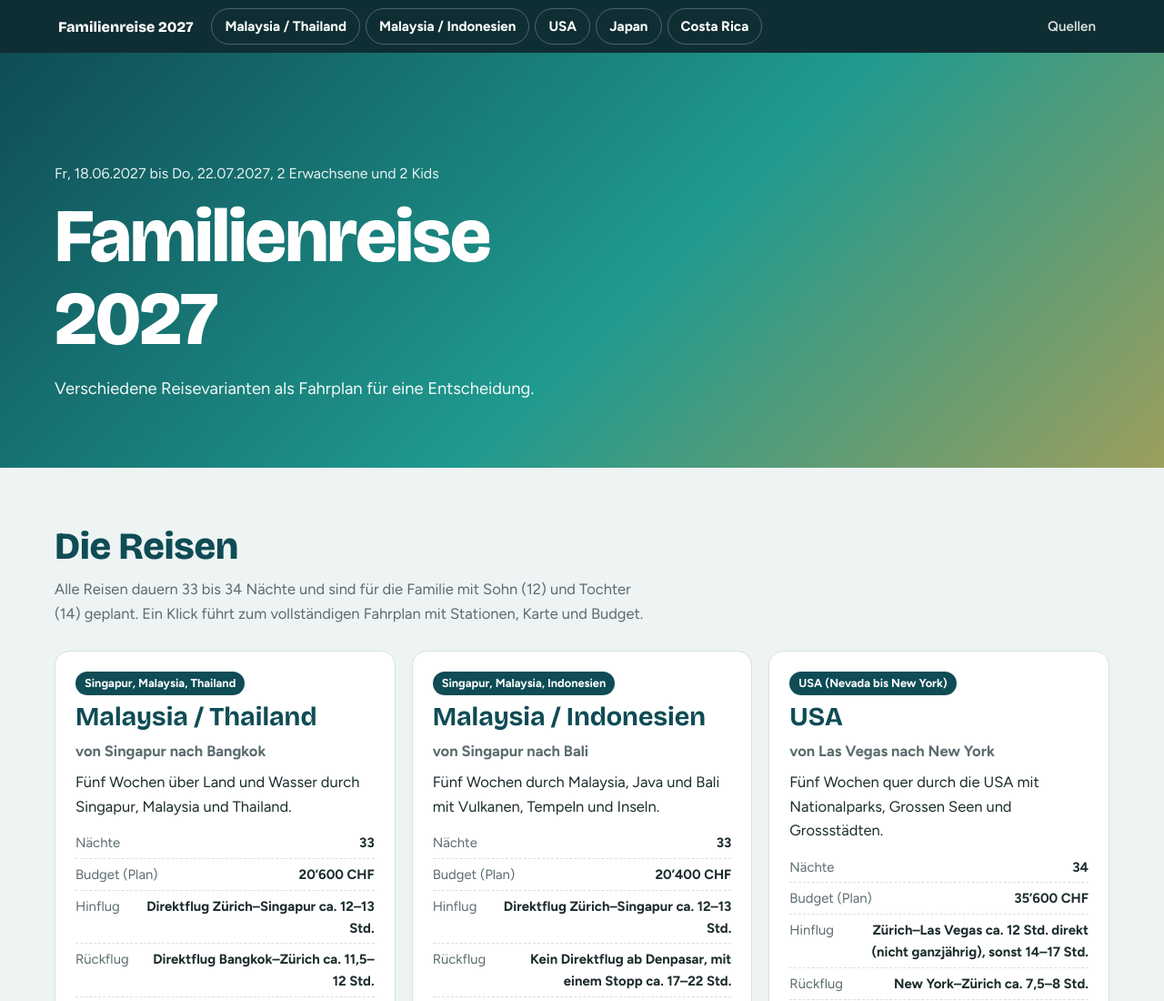
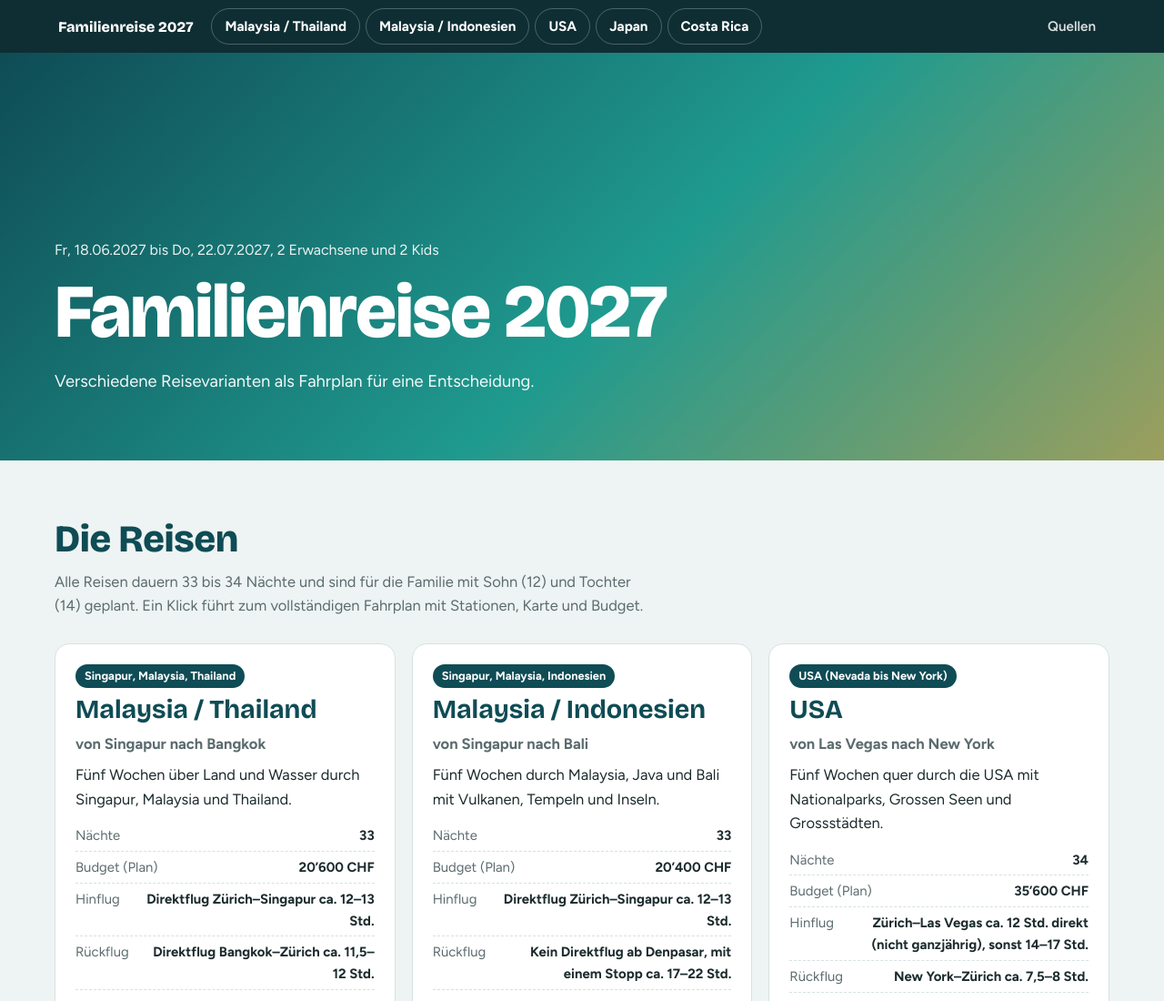
Before and after one commit to zubini/family-trip-2027, a plain HTML site: page index.html in a window 1280 px wide. Shown: the top 1100 px of the page at 91% size. Drawn offline with nearby package versions, Linux system fonts and the light colour scheme.

Commit message:
Small fixes

```diff
--- a/css/reise.css
+++ b/css/reise.css
@@ -6,7 +6,7 @@
 .hero::after { content: ""; position: absolute; top: 0; right: 0; bottom: 0; left: 0; background: linear-gradient(180deg, rgba(15,76,85,.15) 0%, rgba(15,40,45,.35) 45%, rgba(10,30,34,.88) 100%); }
 .hero .wrap { position: relative; z-index: 1; padding-top: 120px; padding-bottom: 44px; width: 100%; }
 .hero p.when { margin: 0 0 10px; font-size: 1rem; opacity: .9; }
-.hero h1 { font-size: clamp(2.6rem, 7vw, 5.2rem); font-weight: 800; letter-spacing: -.02em; max-width: 12ch; }
+.hero h1 { font-size: clamp(2.6rem, 7vw, 5.2rem); font-weight: 800; letter-spacing: -.02em; max-width: 16ch; }
 .hero p.sub { font-size: 1.15rem; max-width: 46ch; margin: 16px 0 28px; opacity: .95; }
 .chain { display: flex; flex-wrap: wrap; align-items: center; gap: 6px 0; padding: 0; margin: 0; list-style: none; }
 .chain li { display: flex; align-items: center; font-size: .9rem; font-weight: 600; white-space: nowrap; }
```
